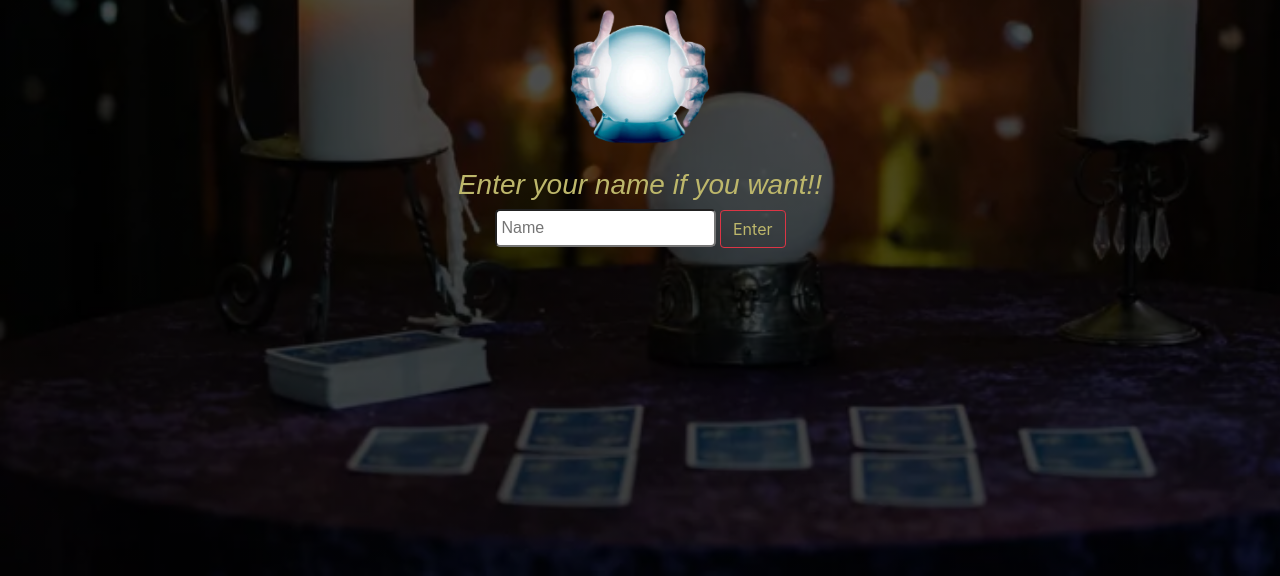
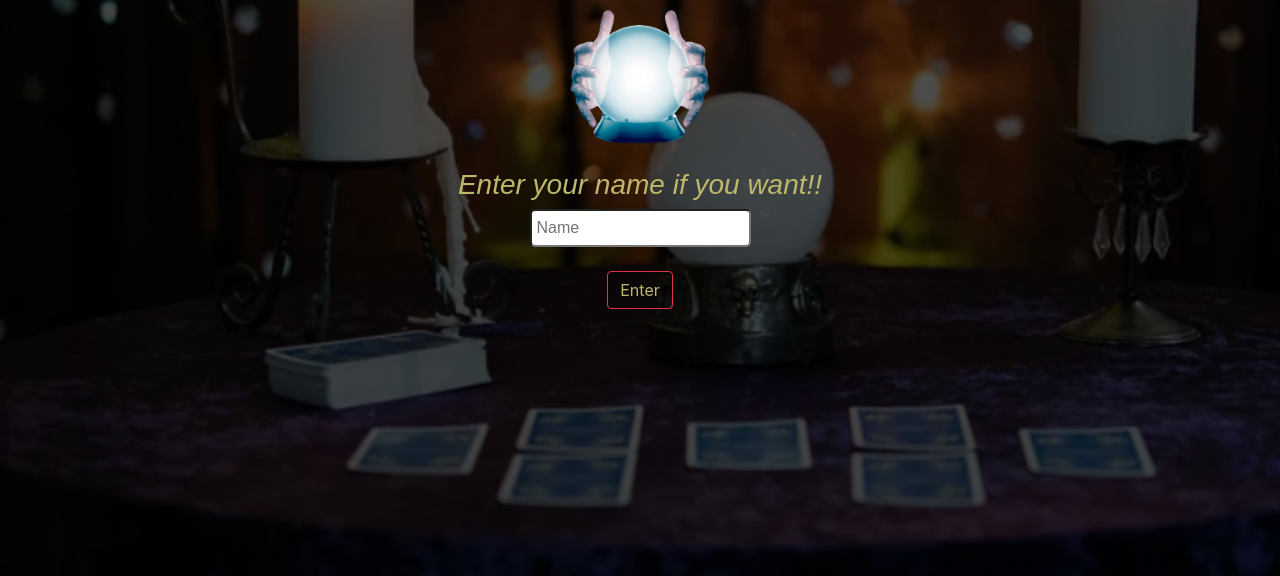
Before and after one commit to danish-CEDC0SS/Magic8Ball, a plain HTML site: page index.html in a window 1280 px wide. Shown: the part 224-800 px from the top of the page. Drawn offline with nearby package versions, Linux system fonts and the light colour scheme.

Commit message:
Update index.html

```diff
--- a/index.html
+++ b/index.html
@@ -12,12 +12,12 @@
 </head>
 <body>
     <div class="container-fluid a1 justify-content-center">
-        <div class="container-fluid a2">
+        <div class="container-fluid a2" >
             <h1 style="color: burlywood; font-size: 350%;"> Magic 8 Ball</h1>
             <img src="img/ball2.png" alt="" class="a4">
             <div id="end1">
             <h3><i class="a5">Enter your name if you want!!</i></h3>
-            <input type="text" placeholder="Name" id="name" class="a3" value="">
+            <input type="text" placeholder="Name" id="name" class="a3" value=""><br><br>
             <input type="button" placeholder="Enter" class="btn btn-outline-danger a5" value="Enter" onclick="fun1()"></div>
             <div id="start1">
                 <h3 class="a5">Hello!! <span id="q1"></span></h3>
@@ -36,7 +36,7 @@
                     <option value="5">Will I be able to Achieve my Ultimate Goal?</option>
                     <option value="6">WIll my current LoveLife succeed?</option>
                     <option value="7">When Will my current problems go away?</option>
-                </select>
+                </select> <br><br>
                 <input type="button" value="Ask" class="btn btn-outline-danger a5" onclick="fun4()">
                 <p id="s4"></p>
             </div>
```
